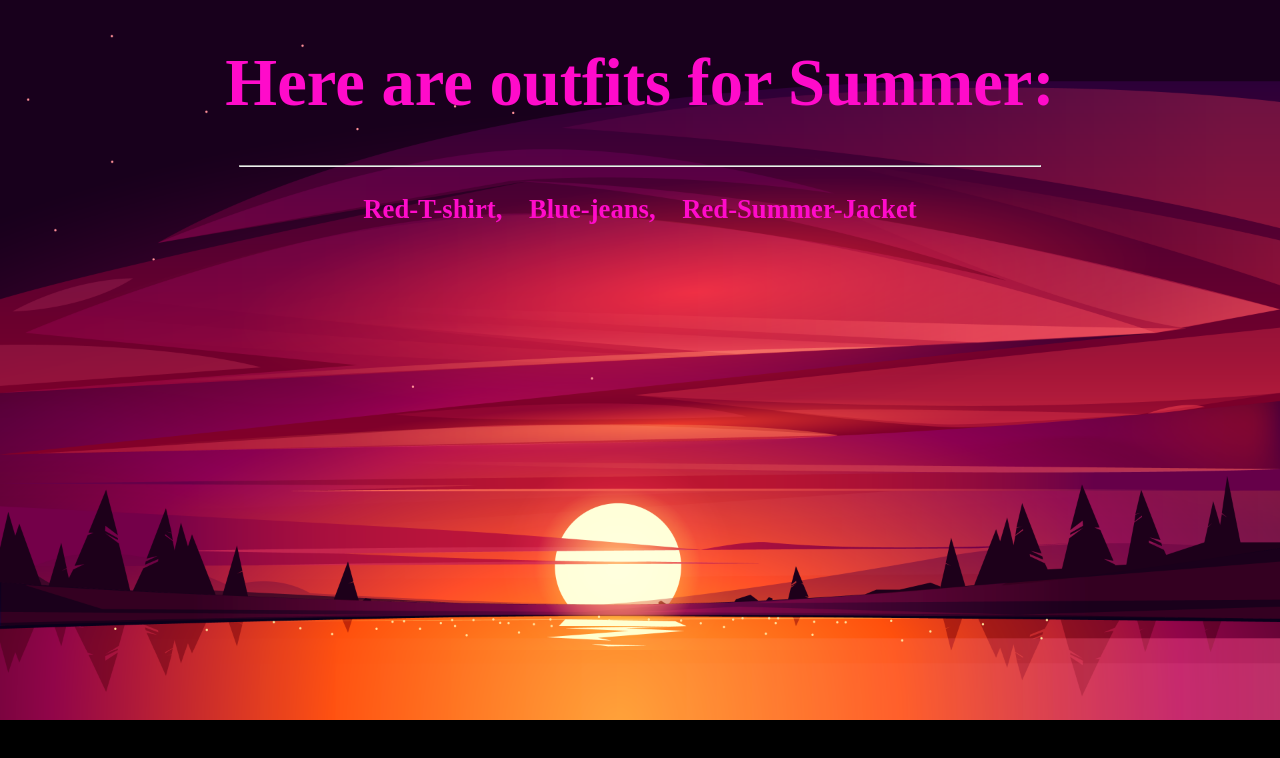
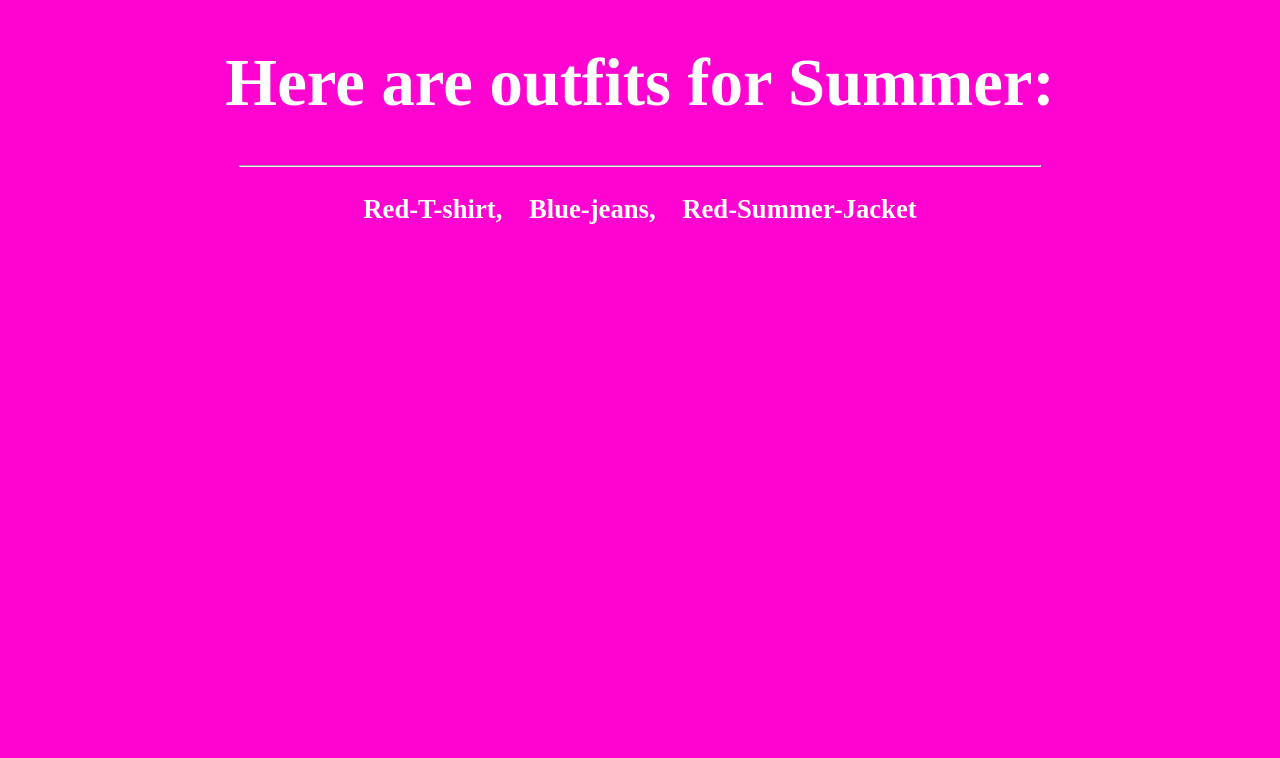
Before and after one commit to alnurco/alnurco.github, a plain HTML site: page seasons/summer/summer.html in a window 1280 px wide. Drawn offline with Linux system fonts and the light colour scheme.

Commit message:
summer background update

```diff
--- a/seasons/summer/summer.css
+++ b/seasons/summer/summer.css
@@ -1,16 +1,10 @@
 body {
-    background-color: black;
+    background-color: rgb(255, 3, 209);
     background-repeat: no-repeat;
     background-size: cover;
     text-align: center;
-    color: rgb(255, 11, 202);
+    color: rgb(255, 255, 255);
 }
-
-@media only screen and (min-device-width: 400px) {
-    body {
-      background-image: url(/assets/summer.png);
-    }
-  }
 
 h1 {
     font-size: 50pt;
```
